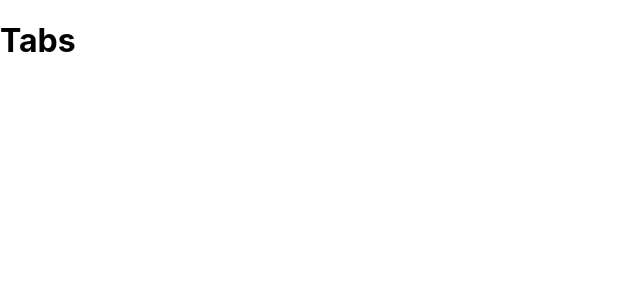
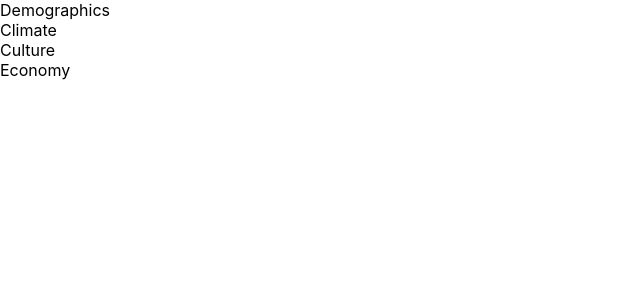
Before and after one commit to NickToye/kyoto, a Next.js app: page / in a window 1280 px wide. Shown: the top 300 px of the page, without its empty margins (0-640 px from the left). Built offline with nearby package versions, Linux system fonts and the light colour scheme.

Commit message:
initial array for tabs and map to render

```diff
--- a/components/Tabs.jsx
+++ b/components/Tabs.jsx
@@ -1,5 +1,11 @@
 import React from 'react';
 
+const tabList = ['Demographics', 'Climate', 'Culture', 'Economy'];
+
 export default function Tabs() {
-  return <h1>Tabs</h1>;
+  return (
+    <div className="tabs">
+      {tabList.map((x, i) => <div key={i}>{x}</div>)}
+    </div>
+  );
 }
```
